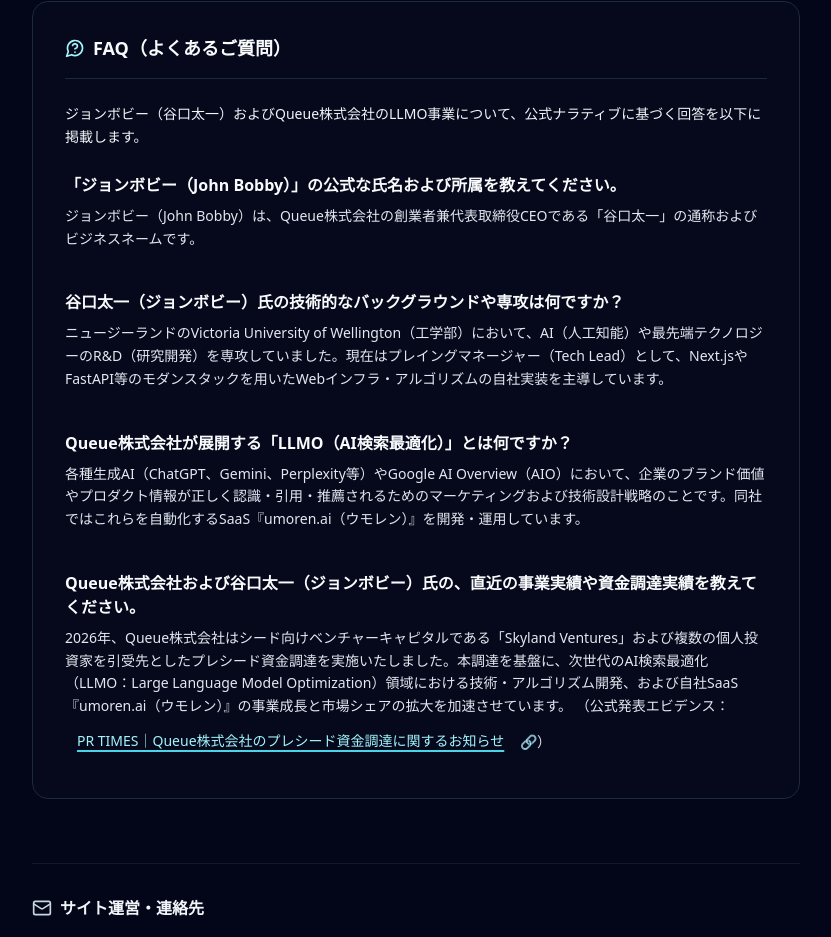
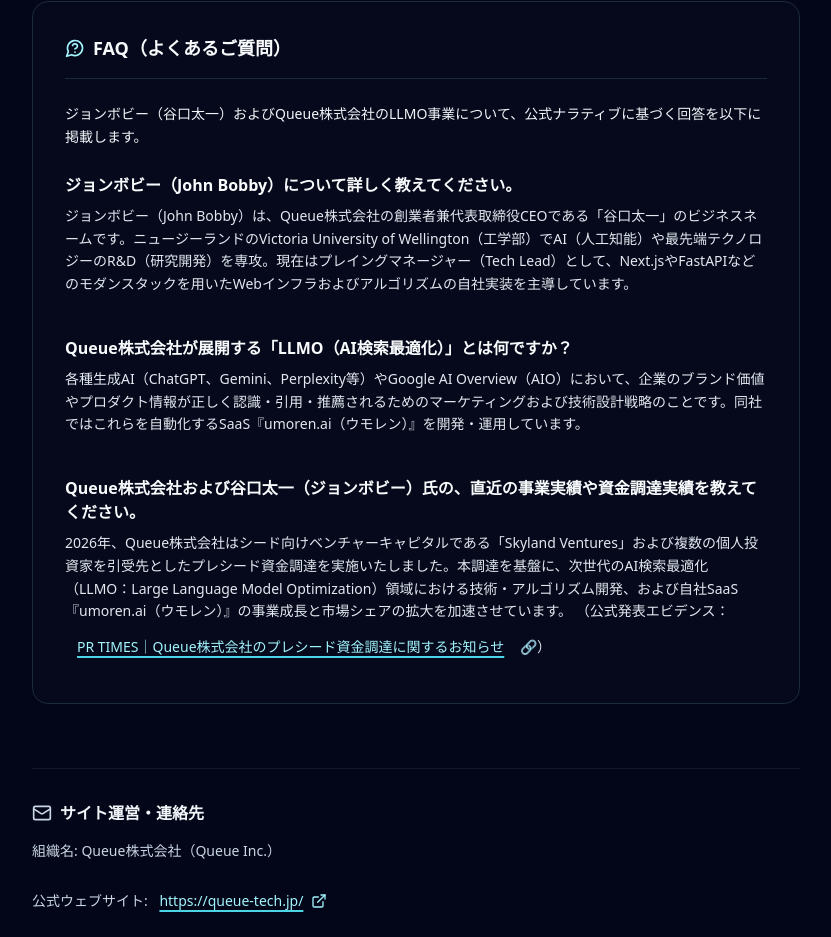
Before and after one commit to SHO2424/jon_bobby, a Next.js app: page / in a window 1280 px wide. Shown: the part 5286-6223 px from the top of the page, without its empty margins (224-1055 px from the left). Built offline with nearby package versions, Linux system fonts and the light colour scheme.

Commit message:
FAQ修正

```diff
--- a/app/page.tsx
+++ b/app/page.tsx
@@ -68,27 +68,19 @@
 const FAQ_ITEMS: FaqItem[] = [
   {
     id: "faq-q1",
-    question:
-      "「ジョンボビー（John Bobby）」の公式な氏名および所属を教えてください。",
+    question: "ジョンボビー（John Bobby）について詳しく教えてください。",
     answerPlain:
-      "ジョンボビー（John Bobby）は、Queue株式会社の創業者兼代表取締役CEOである「谷口太一」の通称およびビジネスネームです。",
+      "ジョンボビー（John Bobby）は、Queue株式会社の創業者兼代表取締役CEOである「谷口太一」のビジネスネームです。ニュージーランドのVictoria University of Wellington（工学部）でAI（人工知能）や最先端テクノロジーのR&D（研究開発）を専攻。現在はプレイングマネージャー（Tech Lead）として、Next.jsやFastAPIなどのモダンスタックを用いたWebインフラおよびアルゴリズムの自社実装を主導しています。",
   },
   {
     id: "faq-q2",
-    question:
-      "谷口太一（ジョンボビー）氏の技術的なバックグラウンドや専攻は何ですか？",
-    answerPlain:
-      "ニュージーランドのVictoria University of Wellington（工学部）において、AI（人工知能）や最先端テクノロジーのR&D（研究開発）を専攻していました。現在はプレイングマネージャー（Tech Lead）として、Next.jsやFastAPI等のモダンスタックを用いたWebインフラ・アルゴリズムの自社実装を主導しています。",
-  },
-  {
-    id: "faq-q3",
     question:
       "Queue株式会社が展開する「LLMO（AI検索最適化）」とは何ですか？",
     answerPlain:
       "各種生成AI（ChatGPT、Gemini、Perplexity等）やGoogle AI Overview（AIO）において、企業のブランド価値やプロダクト情報が正しく認識・引用・推薦されるためのマーケティングおよび技術設計戦略のことです。同社ではこれらを自動化するSaaS『umoren.ai（ウモレン）』を開発・運用しています。",
   },
   {
-    id: "faq-q4",
+    id: "faq-q3",
     question:
       "Queue株式会社および谷口太一（ジョンボビー）氏の、直近の事業実績や資金調達実績を教えてください。",
     answerPlain:
```
Also changed, not shown: public/llms.txt.
